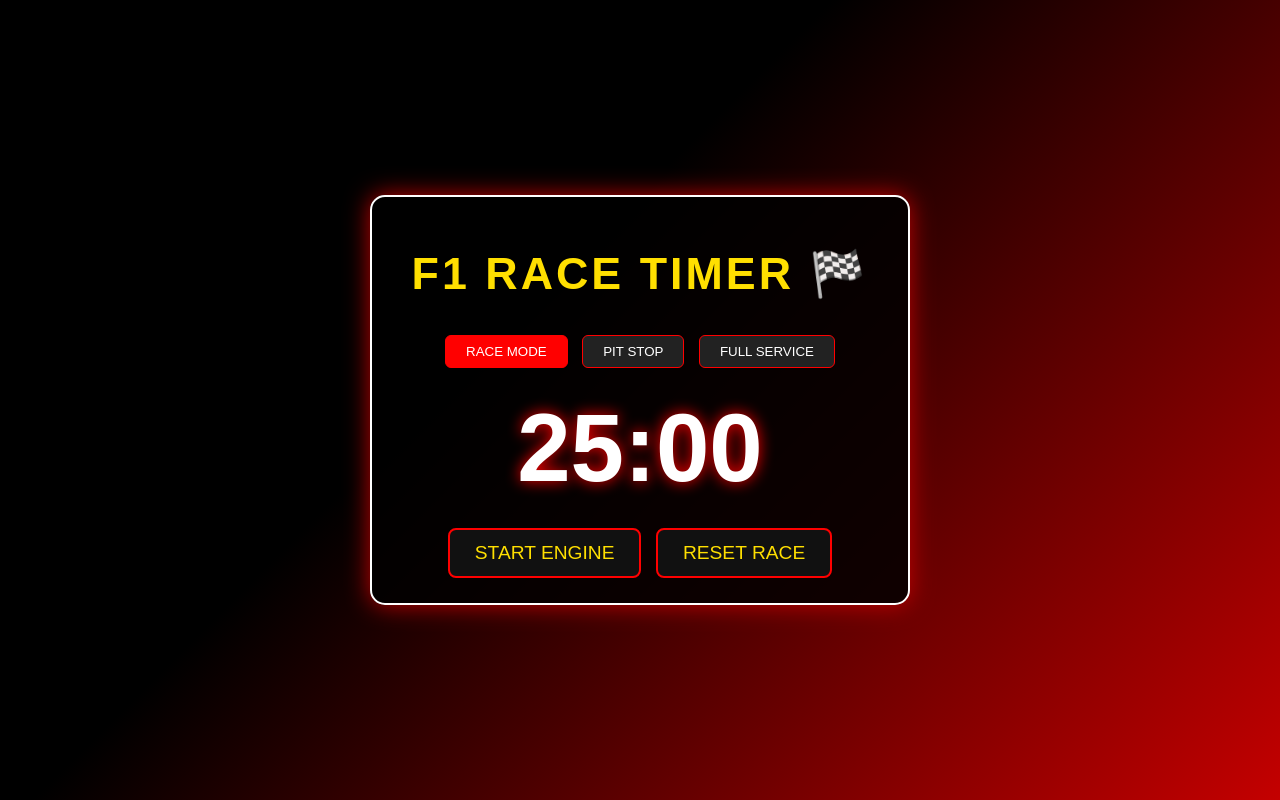
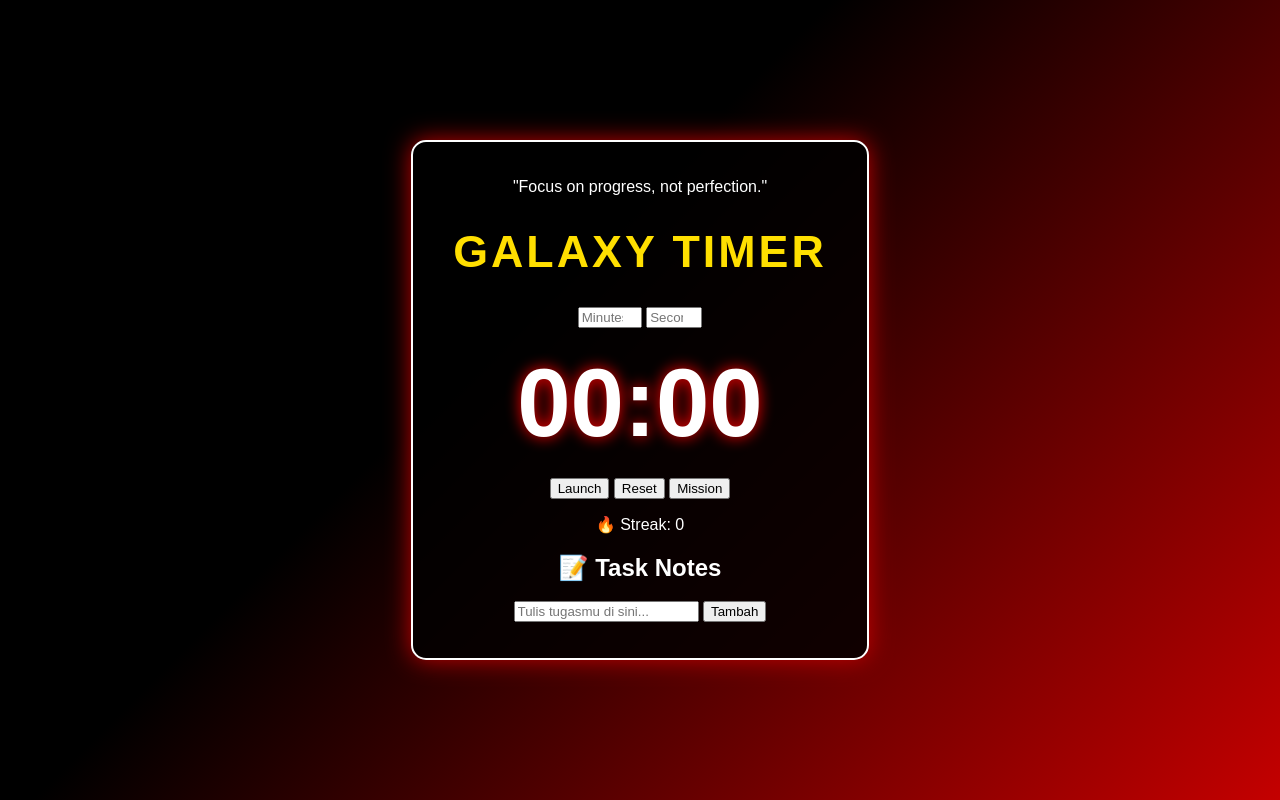
Before and after one commit to Milskysoya/pomodoro-timer, a plain HTML site: page index.html in a window 1280 px wide. Drawn offline with Linux system fonts and the light colour scheme.

Commit message:
Update index.html

```diff
--- a/index.html
+++ b/index.html
@@ -3,29 +3,57 @@
 <head>
     <meta charset="UTF-8">
     <meta name="viewport" content="width=device-width, initial-scale=1.0">
-    <title>Pomodoro Timer</title>
+    <title>Galaxy Timer 🌌</title>
     <link rel="stylesheet" href="style.css">
 </head>
 <body>
 
 <div class="container">
-    <h1>F1 Race Timer 🏁</h1>
-    <div class="modes">
-        <button id="pomodoroBtn" class="active">Race Mode</button>
-        <button id="shortBreakBtn">Pit Stop</button>
-        <button id="longBreakBtn">Full Service</button>
+    <!-- === QUOTE MOTIVASI === -->
+    <p id="quote" class="quote">"Focus on progress, not perfection."</p>
+
+    <h1>Galaxy Timer</h1>
+
+    <!-- === INPUT WAKTU === -->
+    <div class="time-inputs">
+        <input type="number" id="minutesInput" min="0" max="120" placeholder="Minutes">
+        <input type="number" id="secondsInput" min="0" max="59" placeholder="Seconds">
     </div>
-    <div id="timer">25:00</div>
-    <div class="buttons">
-        <button id="startBtn">Start Engine</button>
-        <button id="resetBtn">Reset Race</button>
+
+    <!-- === TAMPILAN TIMER === -->
+    <div id="timer">00:00</div>
+
+    <!-- === PROGRESS BAR === -->
+    <div id="progressBarContainer">
+        <div id="progressBar"></div>
+    </div>
+
+    <!-- === TOMBOL KONTROL === -->
+    <div class="controls">
+        <button id="launchBtn">Launch</button>
+        <button id="resetBtn">Reset</button>
+        <button id="missionBtn">Mission</button>
+    </div>
+
+    <!-- === INFORMASI TAMBAHAN === -->
+    <div class="stats">
+        <p>🔥 Streak: <span id="streakCount">0</span></p>
+    </div>
+
+    <!-- === CATATAN / NOTES === -->
+    <div class="notes-section">
+        <h2>📝 Task Notes</h2>
+        <div class="note-input">
+            <input type="text" id="noteInput" placeholder="Tulis tugasmu di sini...">
+            <button id="addNoteBtn">Tambah</button>
+        </div>
+        <ul id="noteList"></ul>
     </div>
 </div>
 
-
+<!-- === AUDIO ALARM === -->
 <audio id="alarmSound" src="https://www.soundjay.com/buttons/sounds/button-1.mp3" preload="auto"></audio>
 
 <script src="script.js"></script>
-
 </body>
 </html>
```
